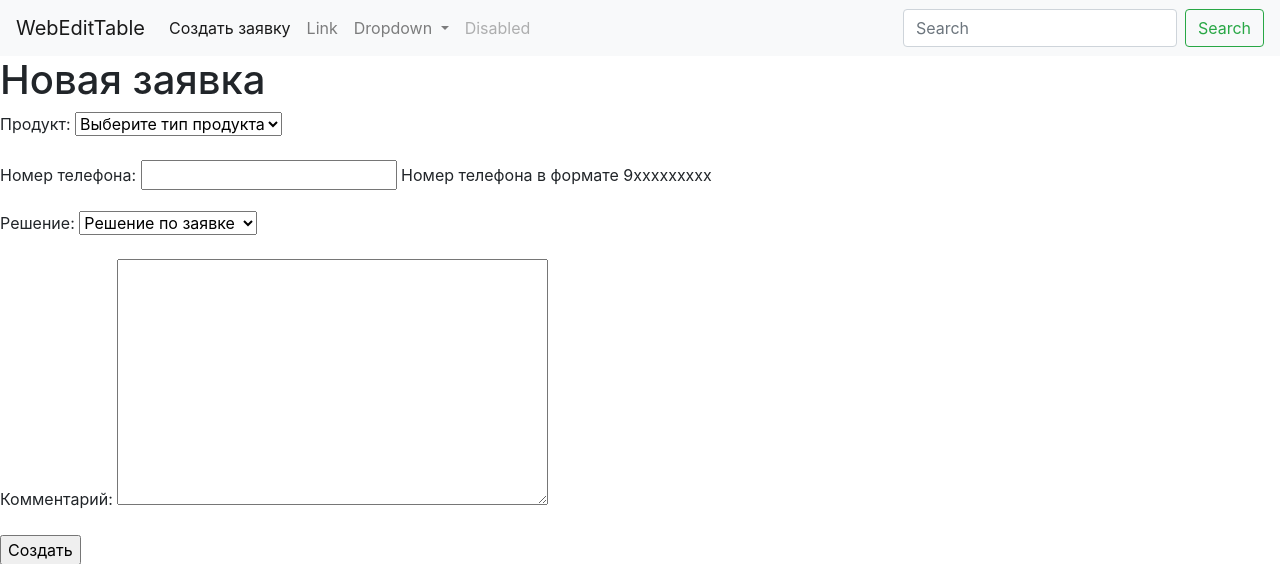
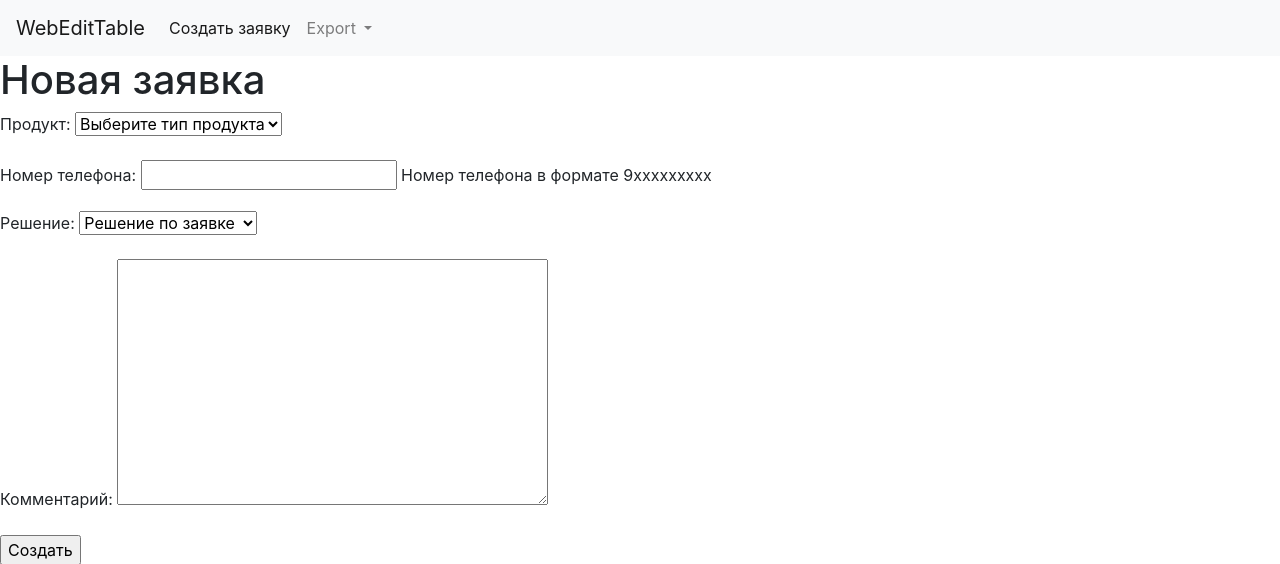
Before and after one commit to EminAliev/sovcombank-test-task, a Django app: page /create/ in a window 1280 px wide. Shown: the top 564 px of the page. Run offline with Django 3.2, Linux system fonts and the light colour scheme; tables that the repository leaves empty hold one stand-in row (values such as "Sample post"); some libraries are stand-ins or nearby versions.

Commit message:
add export table

```diff
--- a/table/urls.py
+++ b/table/urls.py
@@ -1,6 +1,6 @@
 from django.urls import path
 
-from table.views import DataListView, DataCreateView, DataUpdateView, DataDeleteView
+from table.views import DataListView, DataCreateView, DataUpdateView, DataDeleteView, export_xls, export_csv
 
 urlpatterns = [
     path('', DataListView.as_view(), name='index'),
@@ -9,4 +9,6 @@ urlpatterns = [
          DataUpdateView.as_view(), name='update'),
     path('<int:pk>/delete/',
          DataDeleteView.as_view(), name='delete'),
+    path('export-xls/', export_xls, name='export_xls'),
+    path('export-csv', export_csv, name='export_csv'),
 ]
--- a/table/views.py
+++ b/table/views.py
@@ -1,3 +1,8 @@
+import csv
+from datetime import datetime
+
+import xlwt
+from django.http import HttpResponse
 from django.views.generic import ListView, CreateView, UpdateView, DeleteView
 from django_filters.views import FilterMixin
 
@@ -30,3 +35,54 @@ class DataDeleteView(DeleteView):
     model = Data
     template_name = 'delete.html'
     success_url = '/'
+
+
+def export_xls(request):
+    response = HttpResponse(content_type='application/ms-excel')
+    response['Content-Disposition'] = 'attachment; filename="data.xls"'
+
+    wb = xlwt.Workbook(encoding='utf-8')
+    ws = wb.add_sheet('Заявки')
+
+    row_num = 0
+
+    font_style = xlwt.XFStyle()
+    font_style.font.bold = True
+
+    columns = ['Дата', 'Продукт', 'Номер телефона', 'Решение', 'Комментарий']
+
+    for col_num in range(len(columns)):
+        ws.write(row_num, col_num, columns[col_num], font_style)
+
+    font_style = xlwt.XFStyle()
+
+    rows = Data.objects.all().values_list('date', 'product', 'phone_number', 'solution', 'comment')
+    for row in rows:
+        row_num += 1
+        for col_num in range(len(row)):
+            if isinstance(row[col_num], datetime):
+                ws.write(row_num, col_num, row[col_num].strftime("%Y-%m-%d %H:%M"), font_style)
+            else:
+                ws.write(row_num, col_num, row[col_num], font_style)
+    wb.save(response)
+    return response
+
+
+def export_csv(request):
+    model_class = Data
+    fields = [f.name for f in model_class._meta.fields]
+
+    timestamp = datetime.now().isoformat()
+
+    response = HttpResponse(content_type="text/csv")
+    response[
+        "Content-Disposition"
+    ] = f"attachment; filename={timestamp}.csv"
+    writer = csv.writer(response)
+
+    writer.writerow(fields)
+
+    for row in model_class.objects.values(*fields):
+        writer.writerow([row[field] for field in fields])
+
+    return response
--- a/templates/base.html
+++ b/templates/base.html
@@ -21,29 +21,17 @@
                 <li class="nav-item active">
                     <a class="nav-link" href="{% url 'create' %}">Создать заявку <span class="sr-only">(current)</span></a>
                 </li>
-                <li class="nav-item">
-                    <a class="nav-link" href="#">Link</a>
-                </li>
                 <li class="nav-item dropdown">
                     <a class="nav-link dropdown-toggle" href="#" id="navbarDropdown" role="button"
                        data-toggle="dropdown" aria-haspopup="true" aria-expanded="false">
-                        Dropdown
+                        Export
                     </a>
                     <div class="dropdown-menu" aria-labelledby="navbarDropdown">
-                        <a class="dropdown-item" href="#">Action</a>
-                        <a class="dropdown-item" href="#">Another action</a>
-                        <div class="dropdown-divider"></div>
-                        <a class="dropdown-item" href="#">Something else here</a>
+                        <a class="dropdown-item" href="{% url 'export_xls' %}">XLS</a>
+                        <a class="dropdown-item" href="{% url 'export_csv' %}">CSV</a>
                     </div>
                 </li>
-                <li class="nav-item">
-                    <a class="nav-link disabled" href="#">Disabled</a>
-                </li>
             </ul>
-            <form class="form-inline my-2 my-lg-0">
-                <input class="form-control mr-sm-2" type="search" placeholder="Search" aria-label="Search">
-                <button class="btn btn-outline-success my-2 my-sm-0" type="submit">Search</button>
-            </form>
         </div>
     </nav>
 
--- a/templates/delete.html
+++ b/templates/delete.html
@@ -3,12 +3,12 @@
 {% block content %}
     <h1>Удаление заявки</h1>
     <form action="" method="post">{% csrf_token %}
-      <p>Заявка: </p>
+        <p>Заявка: </p>
         <p>Дата: {{ data.date }}</p>
         <p>Продукт: {{ data.product }}</p>
         <p>Номер телефона: {{ data.phone_number }}</p>
         <p>Решение: {{ data.solution }}</p>
         <p>Комментарий: {{ data.comment }}</p>
-      <input type="submit" value="Удалить" />
+        <input type="submit" value="Удалить"/>
     </form>
 {% endblock content %}
```
